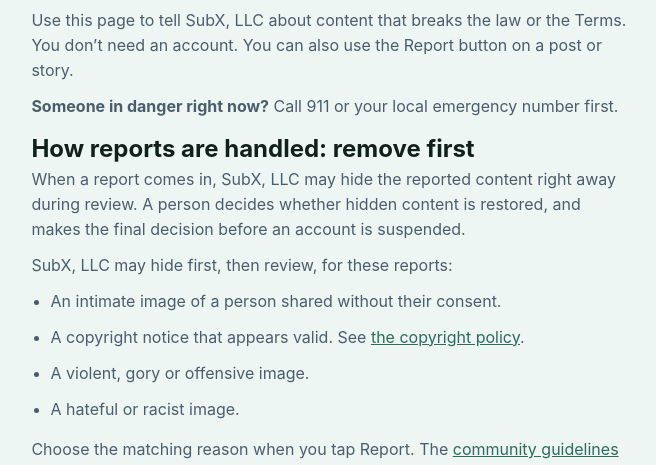
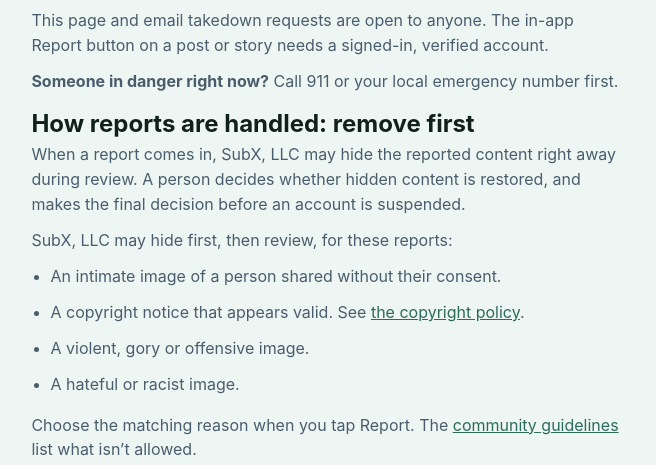
Before and after one commit to jebbdykstra99/gaichat, a plain HTML site: page report.html in a window 1280 px wide. Shown: the part 291-756 px from the top of the page, without its empty margins (311-967 px from the left). Drawn offline with Linux system fonts and the light colour scheme.

Commit message:
Iris E1: report.html account wording (email/page open; in-app Report needs verified account)

```diff
--- a/report.html
+++ b/report.html
@@ -13,7 +13,7 @@
     <p class="legal-kicker">Report / takedown request · Effective October 22, 2026</p>
     <h1>Report content or request a takedown on gaichat</h1>
     <p>This page is where anyone can report a gaichat.com post or request a takedown, including removal of an intimate image under the TAKE IT DOWN Act.</p>
-    <p>Use this page to tell SubX, LLC about content that breaks the law or the Terms. You don’t need an account. You can also use the Report button on a post or story.</p>
+    <p>This page and email takedown requests are open to anyone. The in-app Report button on a post or story needs a signed-in, verified account.</p>
     <p><strong>Someone in danger right now?</strong> Call 911 or your local emergency number first.</p>
 
     <h2>How reports are handled: remove first</h2>
```
